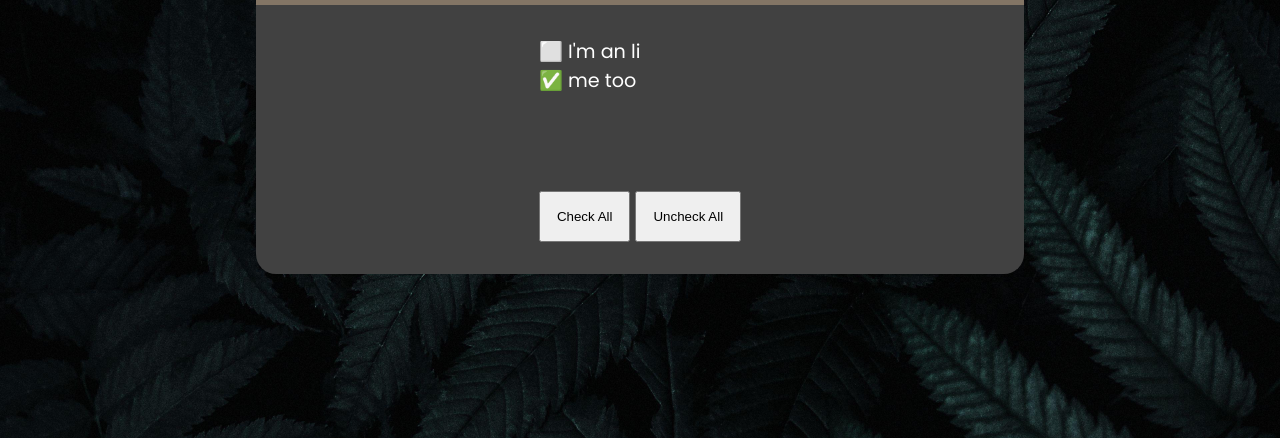
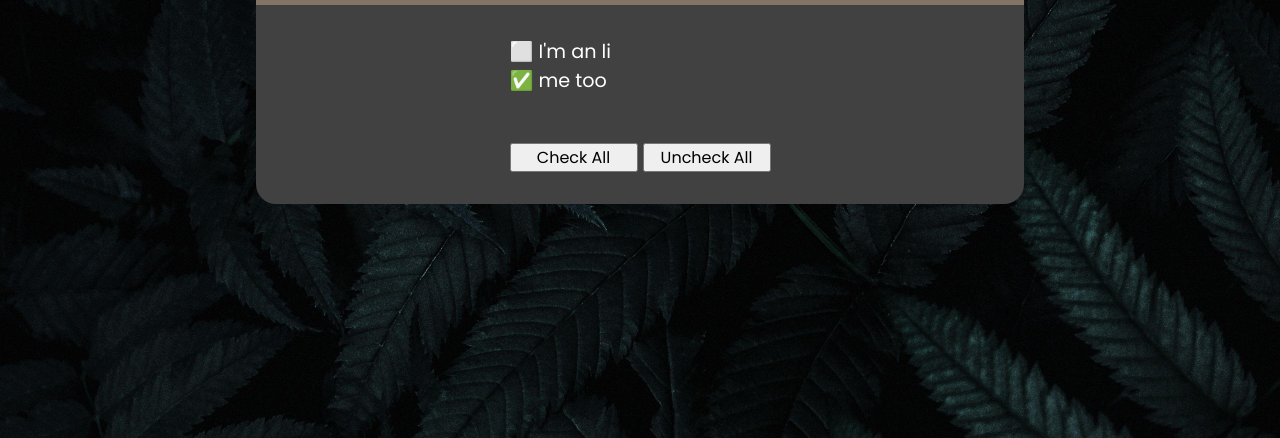
Before and after one commit to imkrishnasarathi/To-Do-App, a plain HTML site: page index.html in a window 1280 px wide. Shown: the part 362-800 px from the top of the page. Drawn offline with Linux system fonts and the light colour scheme.

Commit message:
style the additional buttons

```diff
--- a/style.css
+++ b/style.css
@@ -145,10 +145,12 @@ li:hover .item{
 }
 
 .btn{
+	box-sizing: border-box;
+	cursor: pointer;
 	height: auto;
-	width: auto;
-	padding: 1rem 1rem 1rem 1rem;
-	margin-top: 3rem;
+	width: 8rem;
+	font-family: 'Poppins', sans-serif;
+	font-size: 1rem;
 }
 
 
```
